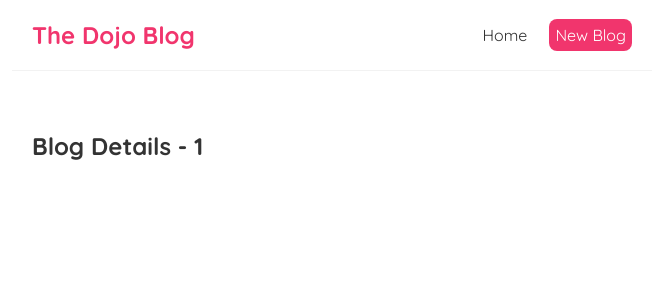
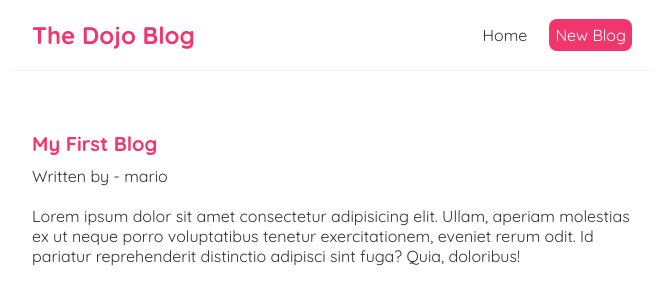
Before and after one commit to YePyaeAung/React-Dojo-Blog, a React (Create React App) app: page /blogs/1 in a window 1280 px wide. Shown: the top 304 px of the page, without its empty margins (308-971 px from the left). Built offline with nearby package versions, Linux system fonts and the light colour scheme; data requests are answered from the project's data file.

Commit message:
Reusing Custom Hook for BlogDetails Page

```diff
--- a/src/BlogDetails.js
+++ b/src/BlogDetails.js
@@ -1,10 +1,22 @@
 import { useParams } from "react-router-dom";
+import useFetch from "./useFetch";
 
 const BlogDetails = () => {
     const { id } = useParams();
+    const { data: blog, isPending, error } = useFetch('http://localhost:8000/blogs/' + id);
     return (
         <div className="blog-details">
-            <h2>Blog Details - { id } </h2>
+            { isPending && <div>Loading...</div> }
+            { error && <div>{ error }</div> }
+            { blog && (
+                <article>
+                    <h2>{ blog.title }</h2>
+                    <p>Written by - { blog.author }</p>
+                    <div>
+                        { blog.body }
+                    </div>
+                </article>
+            ) }
         </div>
     );
 }
--- a/src/index.css
+++ b/src/index.css
@@ -50,3 +50,21 @@
 .blog-preview a {
   text-decoration: none;
 }
+
+/* blog details page */
+.blog-details h2 {
+  font-size: 20px;
+  color: #f1356d;
+  margin-bottom: 10px;
+}
+.blog-details div {
+  margin: 20px 0;
+}
+.blog-details button {
+  background: #f1356d;
+  color: #fff;
+  border: 0;
+  padding: 8px;
+  border-radius: 8px;
+  cursor: pointer;
+}
```
